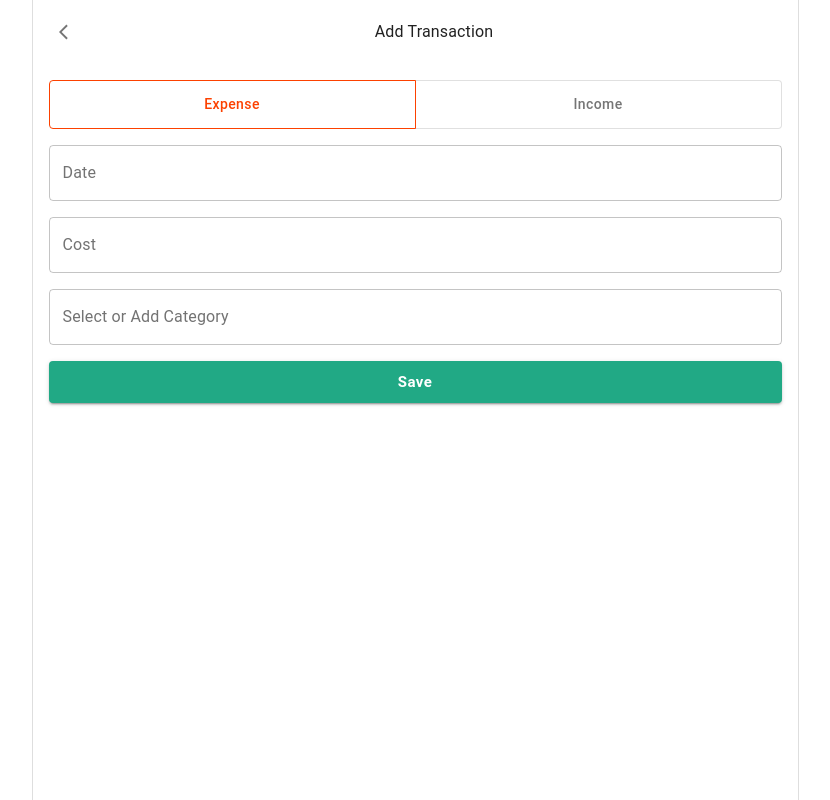
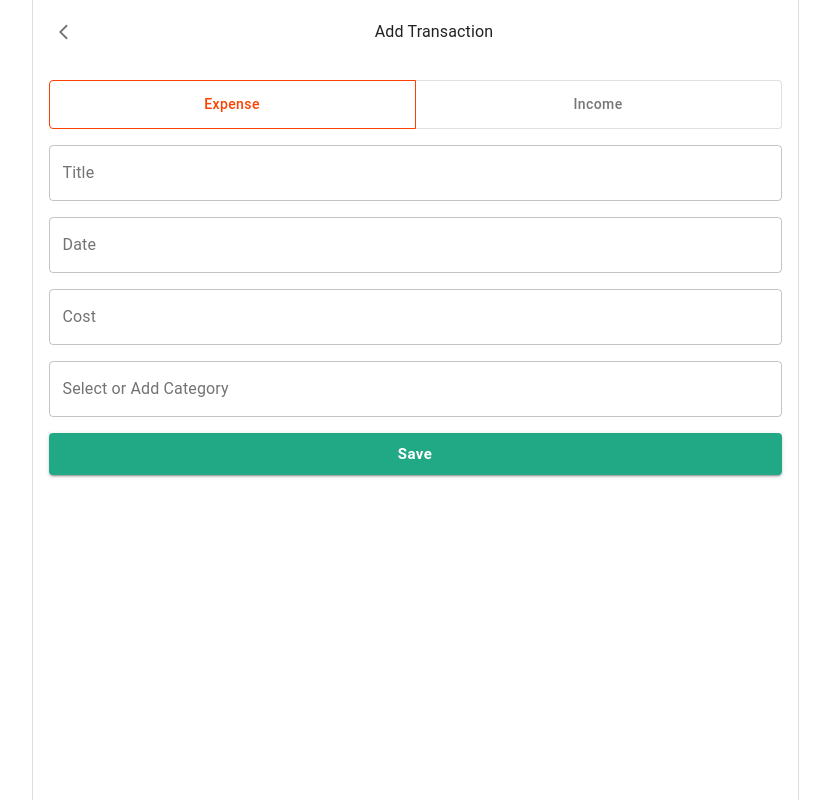
Before and after one commit to hyeonahc/finance-tracker, a React (Vite) app in the folder apps/web/: page /add-transaction in a window 1280 px wide. Shown: the whole page, without its empty margins (225-1055 px from the left). Built offline with nearby package versions, Linux system fonts and the light colour scheme; no server answers.

Commit message:
Create TitleInput component and Add it to the AddTransaction page

```diff
--- /dev/null
+++ b/apps/web/src/components/ui/TitleInput.tsx
@@ -0,0 +1,26 @@
+import { TextField } from "@mui/material";
+
+interface TitleInputProps {
+  setTitle: (value: string) => void;
+  title: string;
+}
+
+const TitleInput = ({ setTitle, title }: TitleInputProps) => {
+  const updateTitle = (event: React.ChangeEvent<HTMLInputElement>) => {
+    const value = event.target.value;
+    setTitle(value);
+  };
+
+  return (
+    <TextField
+      fullWidth
+      label="Title"
+      onChange={updateTitle}
+      placeholder="Title"
+      value={title}
+      variant="outlined"
+    />
+  );
+};
+
+export default TitleInput;
--- a/apps/web/src/pages/AddTransaction.tsx
+++ b/apps/web/src/pages/AddTransaction.tsx
@@ -2,6 +2,7 @@ import { ITransactionResponse } from "@api/transactions/getAllTransactions";
 import CategoryInput from "@components/ui/CategoryInput";
 import CostInput from "@components/ui/CostInput";
 import DateInput from "@components/ui/DateInput";
+import TitleInput from "@components/ui/TitleInput";
 import TopNavigation from "@components/ui/TopNavigation";
 import TransactionTypeToggle from "@components/ui/TransactionTypeToggle";
 import { Box, Button } from "@mui/material";
@@ -15,11 +16,11 @@ import { INewTransaction, ISavedTransaction } from "src/types/transactions";
 const AddTransaction = () => {
   const navigate = useNavigate();
 
+  const [title, setTitle] = useState("");
   const [type, setType] = useState<"Expense" | "Income">("Expense");
   const [date, setDate] = useState<Dayjs | null>(null);
   const [cost, setCost] = useState("");
   const [selectedCategory, setSelectedCategory] = useState("");
-  // TODO: Integrate updateTransactionById API
   const [categories, setCategories] = useState<string[]>([]);
   const [transactions, setTransactions] = useState<ISavedTransaction[]>([]);
 
@@ -88,6 +89,11 @@ const AddTransaction = () => {
   });
 
   const saveNewTransaction = async () => {
+    if (!title) {
+      alert("Please enter a title.");
+      return;
+    }
+
     if (!date) {
       alert("Please select a date.");
       return;
@@ -107,8 +113,7 @@ const AddTransaction = () => {
       category: selectedCategory,
       cost: Number(cost),
       date: date.toISOString(),
-      // TODO: Update title value after creating a title component
-      title: "TBD",
+      title: title,
       type: type,
     };
 
@@ -119,7 +124,7 @@ const AddTransaction = () => {
     <Box sx={{ display: "flex", flexDirection: "column", gap: "16px" }}>
       <TopNavigation title="Add Transaction" />
       <TransactionTypeToggle setType={setType} type={type} />
-      {/* TODO: Create a title text field component and pass it to newTransactionData */}
+      <TitleInput setTitle={setTitle} title={title} />
       <DateInput date={date} setDate={setDate} />
       <CostInput cost={cost} setCost={setCost} />
       <CategoryInput
```
